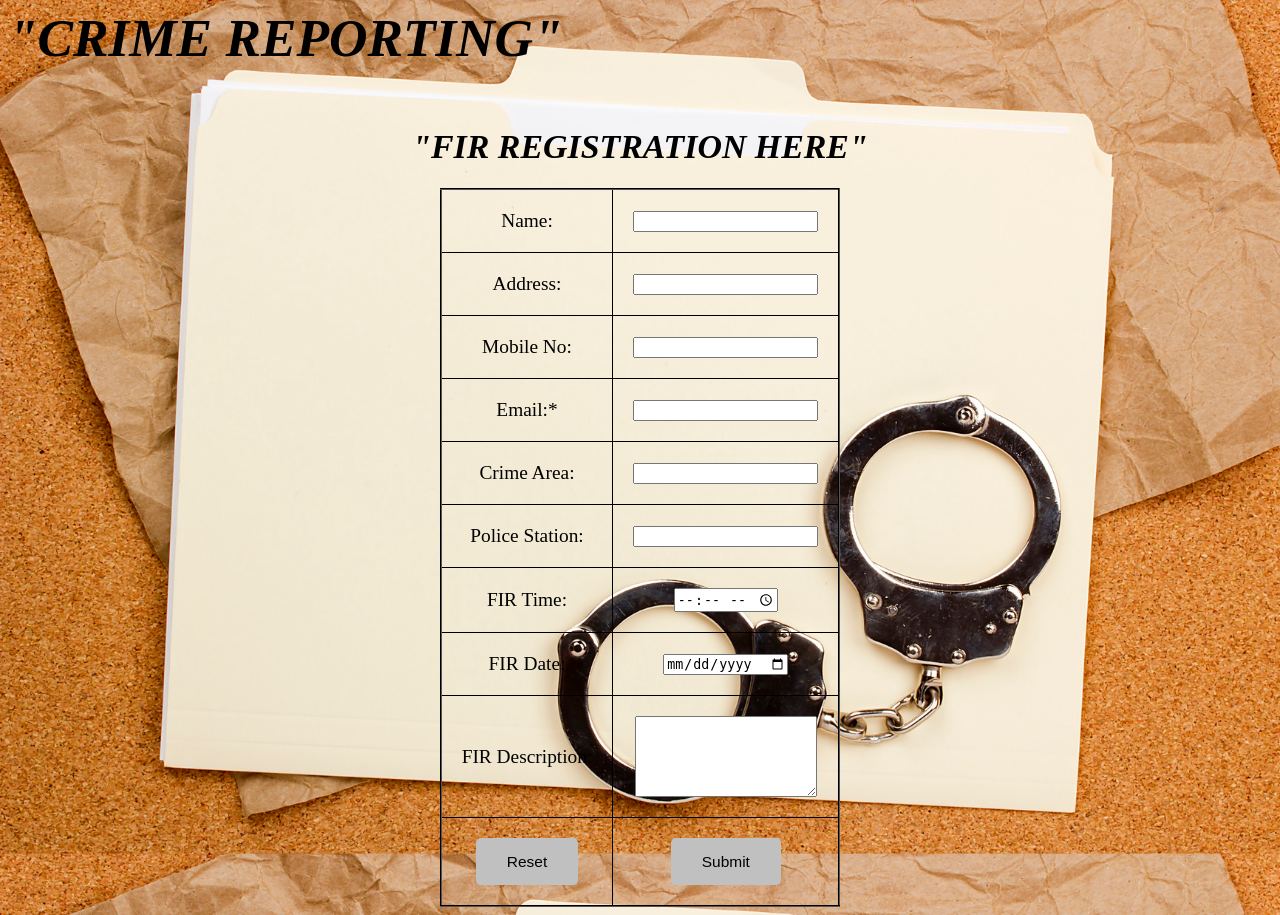
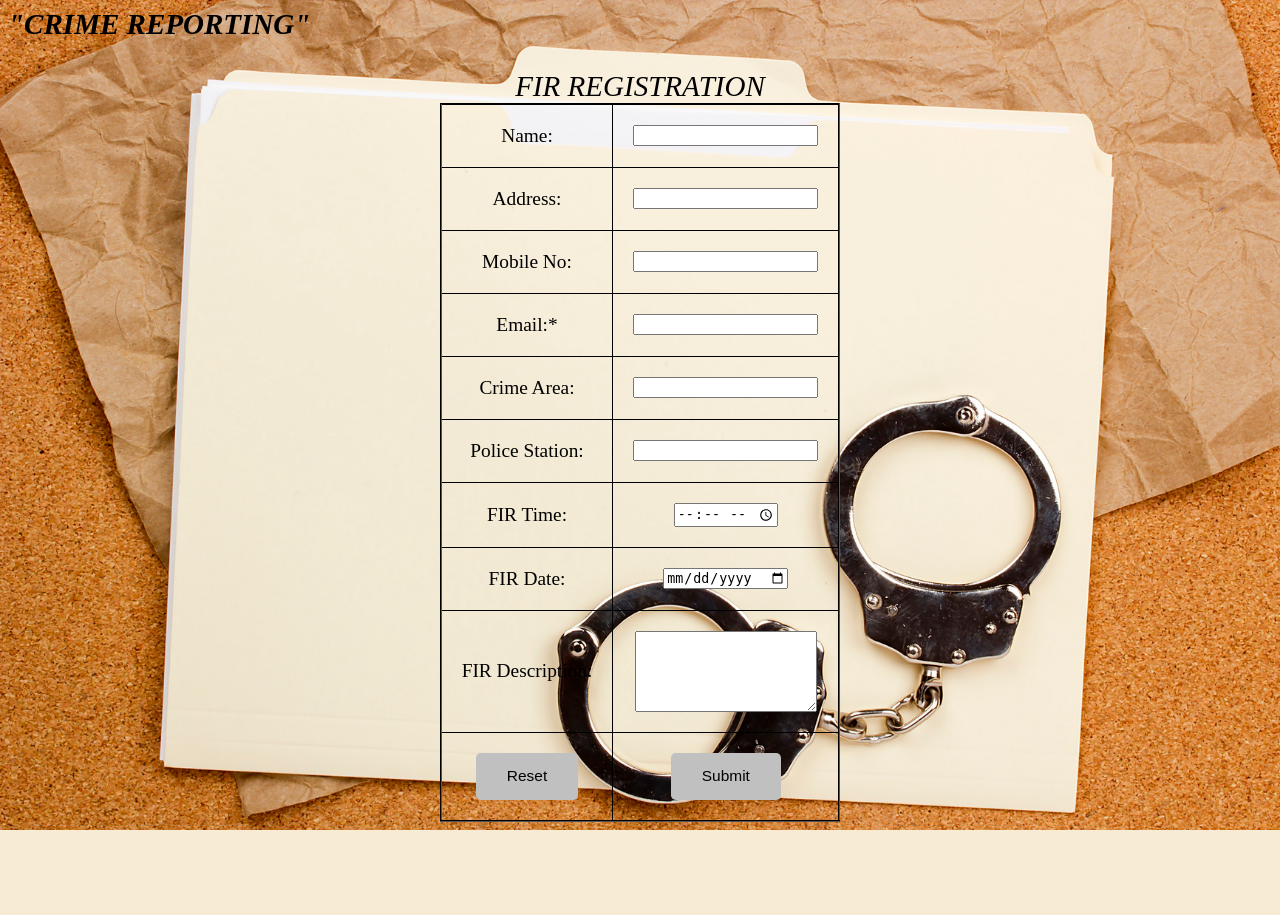
Before and after one commit to mohindrasingh/CrimeReport, a PHP site: page /UserFirreg.php in a window 1280 px wide. After the commit the page ends 830 px from the top, so only its background shows below. Run offline with PHP 8.4, Linux system fonts and the light colour scheme.

Commit message:
Update php files

```diff
--- a/AdminForgetValid.php
+++ b/AdminForgetValid.php
@@ -13,7 +13,7 @@ session_start();
 $sn="localhost"; //server name;
 $un="root"; //user name;
 $pwd=""; //password;
-$db="crimereport"; //database name;
+$db="crimereports"; //database name;
 $conn= mysqli_connect($sn, $un, $pwd, $db); //connect with database;
 $a= $_POST['mb']; //variables declaration;
 $p= $_POST['pd'];
--- a/AdminViewFir.php
+++ b/AdminViewFir.php
@@ -12,7 +12,7 @@
 $sn="localhost"; // server name;
 $un="root"; // user path;
 $pwd=""; // password;
-$db="crimereport"; // database name;
+$db="crimereports"; // database name;
 $conn= mysqli_connect($sn, $un, $pwd, $db); // connection with mysql;
 
   // checking connection;
--- a/FirUpdateDlt.php
+++ b/FirUpdateDlt.php
@@ -4,7 +4,7 @@ error_reporting(0);
 $sn="localhost";
 $un="root";
 $pwd="";
-$db="crimereport";
+$db="crimereports";
 $id= $_POST['updt'];
 $st= $_POST['upt'];
 $conn= mysqli_connect($sn, $un, $pwd, $db);
@@ -18,7 +18,7 @@ $conn= mysqli_connect($sn, $un, $pwd, $db);
 $sn="localhost";
 $un="root";
 $pwd="";
-$db="crimereport";
+$db="crimereports";
 $dt= $_POST['dlt'];
 $conn= mysqli_connect($sn, $un, $pwd, $db);
    	if($conn){
--- a/UserContact.php
+++ b/UserContact.php
@@ -11,7 +11,7 @@ error_reporting(0); //ignoring error message;
 $sn="localhost"; //server name;
 $un="root"; //user name;
 $pwd=""; //password;
-$db="crimereport"; //database name;
+$db="crimereports"; //database name;
 $conn= mysqli_connect($sn, $un, $pwd, $db); //connectivity with mysql;
 
 //checking connection
@@ -74,7 +74,7 @@ else{
       ?>
 </table>
 <br>
-<center><a href="Home.php">Back to home</a></center>
+<center><a href="Home.php" style="color: white">Back to home</a></center>
 </body>
 </head>
 </html>
--- a/UserFIRFatch.php
+++ b/UserFIRFatch.php
@@ -37,7 +37,7 @@ error_reporting(0); //ignore error reorting message;
 $sn= "localhost"; //server name;
 $un= "root"; //user name;
 $pwd= ""; //password;
-$db= "crimereport"; //database name;
+$db= "crimereports"; //database name;
 $conn= mysqli_connect( $sn, $un, $pwd, $db); //connection with database;
 $un= $_POST['user']; //declare variables;
 $adr=$_POST['adrs'];
@@ -58,7 +58,7 @@ $dc= $_POST['desc'];
 $sn= "localhost"; //server name;
 $un= "root"; //user name;
 $pwd= ""; //password;
-$db= "crimereport"; //database name;
+$db= "crimereports"; //database name;
 $conn= mysqli_connect( $sn, $un, $pwd, $db); //connection with database;
 $mo= $_POST['num'];
 
--- a/UserFirreg.php
+++ b/UserFirreg.php
@@ -38,19 +38,17 @@ body {
 
 .s1{
 	color:black;
-	font-size: 5.5rem;
+	font-size: 3rem;
 	font-family: times new roman;
 	font-style: italic;
 
-}/*use for heading 2*/
+}/*use for heading 3*/
 
 .s2{
-	text-align: center;
 	color: solid black;
-	font-size: 3.5rem;
+	font-size: 3rem;
 	font-family: times new roman;
 	font-style: italic;
-	padding-top: 1.5rem;
 
 }/*heading 1*/
 
@@ -82,12 +80,11 @@ body {
 
 </style>
 <body>
-	<h2 class="s1">"CRIME REPORTING"</h2>
+	<h3 class="s1">"CRIME REPORTING"</h3>
 
-    <h1 class="s2">"FIR REGISTRATION HERE"</h1>
-
-    <table class="table" align="center" cellpadding="20rem" cellspacing="9rem" border="2rem">
+  <table class="table" align="center" cellpadding="20rem" cellspacing="9rem" border="2rem">
 	<form action="UserFIRFatch.php" method= "POST">
+    <tr><caption class="s2"> FIR REGISTRATION</caption></tr>
 	<tr><td>Name:</td>
     <td><input type="text" name="user" value="" required="" autocomplete="off">
     </td></tr>
@@ -112,7 +109,7 @@ body {
 	<br></td></tr>
 
 	<tr><td>FIR Time:</td>
-	<td><input type="time" name="time" value="" required="">
+	<td><input type="time" name="time" value="" require="">
 	<br></td></tr>
 
 	<tr><td>FIR Date:</td>
--- a/UserFirstatusfetch.php
+++ b/UserFirstatusfetch.php
@@ -13,7 +13,7 @@ error_reporting(0); //ignore error report;
 $sn   = "localhost"; //server name;
 $un   = "root"; //user name;
 $pwd  = "";  //password;
-$db   = "crimereport"; //database name;
+$db   = "crimereports"; //database name;
 $conn = mysqli_connect( $sn, $un, $pwd, $db); //connection with mysql database;
 $i = $_POST['id']; //declare variable;
 
```
Also changed, not shown: Home.php (+9 -10 lines).
